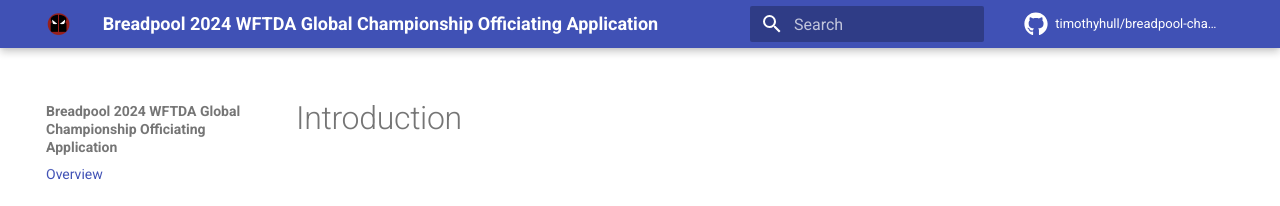
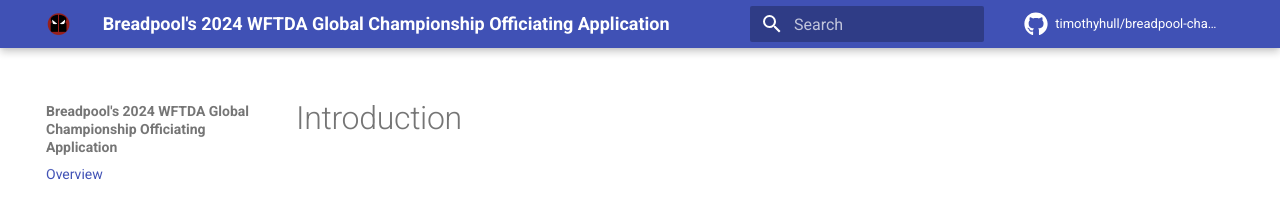
Before and after one commit to timothyhull/breadpool-champs-app, an MkDocs documentation site: the page built from docs/index.md, in a window 1280 px wide. Shown: the top 206 px of the page. Built offline with MkDocs 1.6.1 and Material for MkDocs 9.7.7, drawn with Linux system fonts in a browser that asks for light colours; comment, search, counter and statistics services are not loaded.

```diff
--- a/mkdocs.yml
+++ b/mkdocs.yml
@@ -1,7 +1,7 @@
 # Material for MkDocs configuration file.
 # Reference: https://squidfunk.github.io/mkdocs-material/creating-your-site
 ---
-site_name: Breadpool 2024 WFTDA Global Championship Officiating Application
+site_name: Breadpool's 2024 WFTDA Global Championship Officiating Application
 site_url: https://TODO.pages.github.io
 nav:
   - Overview: index.md
```
